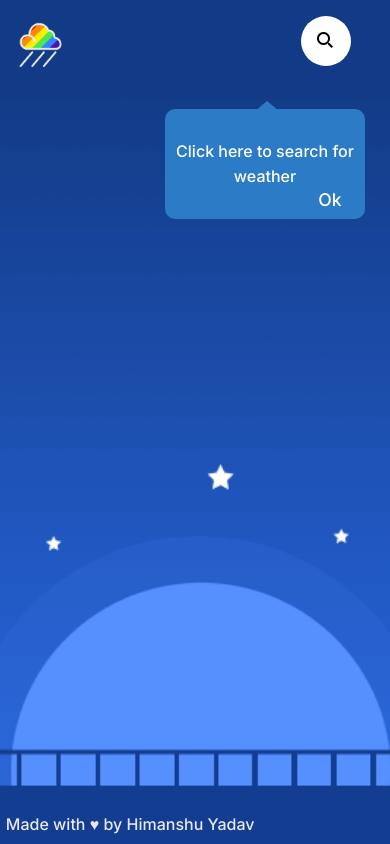
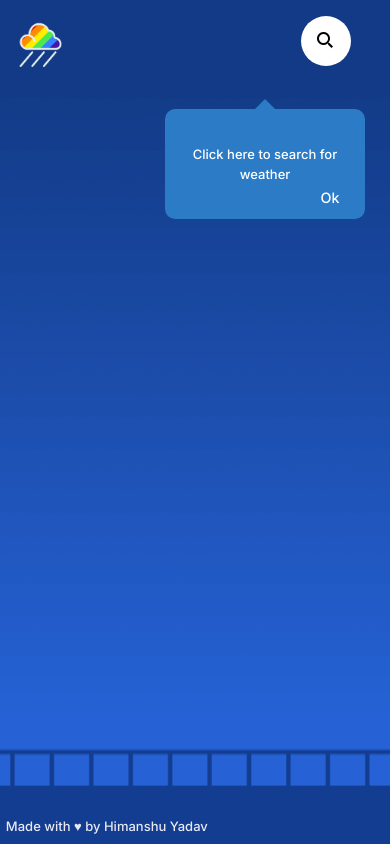
Before and after one commit to himanshu12345yadav/Weatherify, a React (Create React App) app: page / in a window 390 px wide. Built offline with nearby package versions, Linux system fonts and the light colour scheme; some icons are missing.

Commit message:
Fixed an issue appearing  in mobile devices

```diff
--- a/package.json
+++ b/package.json
@@ -8,8 +8,8 @@
     "@testing-library/jest-dom": "^4.2.4",
     "@testing-library/react": "^9.5.0",
     "@testing-library/user-event": "^7.2.1",
-    "react": "^16.13.1",
-    "react-dom": "^16.13.1",
+    "react": "^16.14.0",
+    "react-dom": "^16.14.0",
     "react-scripts": "3.4.0"
   },
   "scripts": {
--- a/public/spinner.css
+++ b/public/spinner.css
@@ -103,7 +103,6 @@
         transform: translate(-50%, -50%) rotate(360deg);
     }
 }
-
 .lds-hourglass {
     display: inline-block;
     position: relative;
@@ -111,7 +110,7 @@
     height: 80px;
 }
 .lds-hourglass:after {
-    content: ' ';
+    content: '';
     display: block;
     border-radius: 50%;
     width: 0;
@@ -141,3 +140,25 @@
     right: 50%;
     top: 15%;
 }
+@media screen and (max-width: 768px) {
+    .lds-hourglass:after {
+        border: 25px solid var(--theme);
+        border-color: var(--theme) transparent var(--theme) transparent;
+        animation: lds-hourglass 1.2s infinite;
+    }
+    .loader-wrapper {
+        right: 30%;
+        top: 13%;
+    }
+}
+@media screen and (max-width: 576px) {
+    .lds-hourglass:after {
+        border: 20px solid var(--theme);
+        border-color: var(--theme) transparent var(--theme) transparent;
+        animation: lds-hourglass 1.2s infinite;
+    }
+    .loader-wrapper {
+        right: 40%;
+        top: 13%;
+    }
+}
--- a/src/components/Main.css
+++ b/src/components/Main.css
@@ -117,7 +117,6 @@ body {
     color: black;
     opacity: 1;
 }
-
 .search-icon-wrapper {
     border-radius: 50%;
     width: 50px;
@@ -147,21 +146,6 @@ body {
     padding: 15px;
     justify-self: flex-start;
 }
-header {
-    display: flex;
-    justify-content: space-around;
-    align-items: center;
-    width: 80%;
-    margin: 1rem auto;
-}
-.input-fields input {
-    border: 0px;
-    background-color: transparent;
-    color: var(--white);
-    font-size: 22px;
-    padding: 10px 15px;
-    outline: none;
-}
 .weather-btn {
     font-size: 1rem;
     padding: 0.8rem;
@@ -177,73 +161,12 @@ header {
     cursor: pointer;
     transition: all 0.2s ease-in;
 }
-.input-fields {
-    position: relative;
-    display: flex;
-    justify-content: space-evenly;
-    align-items: center;
-    outline: none;
-    border-bottom: 3px solid var(--white);
+.main-info {
+    width: 100%;
 }
-.input-fields:after {
-    content: '';
-    background: var(--theme);
-    left: 0;
-    width: 100%;
-    height: 3px;
-    position: absolute;
-    bottom: -3px;
-    transform: scaleY(0);
-    transform-origin: bottom;
-    transition: all 0.3s ease-in;
-    z-index: 111;
-}
-.input-fields:focus-within:after {
-    transform: scaleY(1);
-    transition: all 0.3s ease-in;
-}
-::placeholder {
-    visibility: hidden;
-    opacity: 0;
-}
-input:required {
-    box-shadow: none;
-}
-.clear-btn {
-    font-size: 20px;
-    color: var(--white);
-    outline: none;
-    padding: 10px;
-    border-radius: 80%;
-    transition: color 0.3s ease;
-}
-.clear-btn:hover {
-    cursor: pointer;
-    color: var(--theme);
-    transition: color 0.3s ease;
-}
-.input-fields label {
-    cursor: text;
-    font-size: 1.2rem;
-    position: absolute;
-    left: 15px;
-    color: var(--white);
-    transform: translateY(0);
-    transition: transform 0.3s ease-in, font-size 0.3s ease-in;
-}
-.input-fields:focus-within input + label,
-.input-fields input:not(:placeholder-shown) + label {
-    color: var(--theme);
-    font-size: 1rem;
-    transform: translateY(-2.5rem);
-    transition: transform 0.3s ease-in, font-size 0.3s ease-in;
-}
-
 .location {
-    position: absolute;
-    top: 2rem;
-    left: 0;
-    padding: 10px;
+    margin-top: 5%;
+    padding: 5px;
     font-size: 2rem;
     text-transform: capitalize;
     display: flex;
@@ -268,11 +191,7 @@ input:required {
     position: relative;
 }
 .date {
-    position: absolute;
-    left: 0;
-    top: 5rem;
-    position: absolute;
-    padding: 10px;
+    padding: 5px;
     font-size: 1rem;
 }
 .weather-icon {
@@ -298,10 +217,10 @@ input:required {
     position: absolute;
     display: flex;
     justify-content: space-around;
+    flex-direction: column;
+    align-self: flex-start;
     font-size: 4rem;
     padding: 5px;
-    flex-direction: column;
-    align-self: flex-start;
     bottom: 10px;
     left: 0;
     font-weight: 600;
@@ -358,25 +277,22 @@ input:required {
     width: 100%;
 }
 .wind-speed-icon {
-    font-size: 30px !important;
+    font-size: 1.8rem !important;
 }
 .humidity {
-    font-size: 20px;
+    font-size: 1.2rem;
     display: flex;
     justify-content: space-evenly;
     width: 100%;
     align-items: center;
 }
 .humidity-icon {
-    font-size: 20px !important;
+    font-size: 1.3rem !important;
 }
 .weather-description {
-    position: absolute;
-    left: 0;
-    top: 7rem;
     font-size: 1.2rem;
     text-transform: capitalize;
-    padding: 20px 10px;
+    padding: 20px 5px;
     align-self: flex-start;
 }
 footer {
@@ -384,7 +300,7 @@ footer {
     bottom: 0;
     left: 0;
     color: var(--white);
-    font-size: 1em;
+    font-size: 1rem;
     padding: 10px 1.5vw;
 }
 footer i {
@@ -401,17 +317,32 @@ footer i {
     }
 }
 @media screen and (max-width: 576px) {
+    html {
+        font-size: 13px;
+    }
+    .weather-details {
+        margin-top: 10%;
+    }
+    .main-info {
+        margin-top: 10%;
+    }
+    .location {
+        font-size: 1.6rem;
+    }
+    .temp {
+        bottom: 20px;
+    }
     body {
-        background-position: left center;
+        background-position: left center !important;
     }
     .cover--hot {
-        background-position: left center;
+        background-position: left center !important;
     }
     .cover--rainy {
-        background-position: left center;
+        background-position: left center !important;
     }
     .cover-beautifulNight {
-        background-position: left center;
+        background-position: left center !important;
     }
     .search input:focus {
         width: 250px;
--- a/src/components/Main.jsx
+++ b/src/components/Main.jsx
@@ -38,7 +38,7 @@ class Weather extends Component {
     componentDidMount = () => {
         let inputField = document.getElementById('city');
         inputField.addEventListener('keyup', (event) => {
-            if (event.code === 'Enter') {
+            if (event.code === 'Enter' || event.key === 'Enter') {
                 event.preventDefault();
                 event.stopPropagation();
                 this.showWeather();
@@ -193,10 +193,12 @@ class Weather extends Component {
                     </div>
                 </div>
                 <div className="weather-details">
-                    <div className="location">{this.state.location}</div>
-                    <div className="date">{this.state.date}</div>
-                    <div className="weather-description">
-                        {this.state.description}
+                    <div className="main-info">
+                        <div className="location">{this.state.location}</div>
+                        <div className="date">{this.state.date}</div>
+                        <div className="weather-description">
+                            {this.state.description}
+                        </div>
                     </div>
                     <div className="temp">
                         <div className="temp-value">
```
Also changed, not shown: 1 other file (tests, documents, lock files or other folders).
